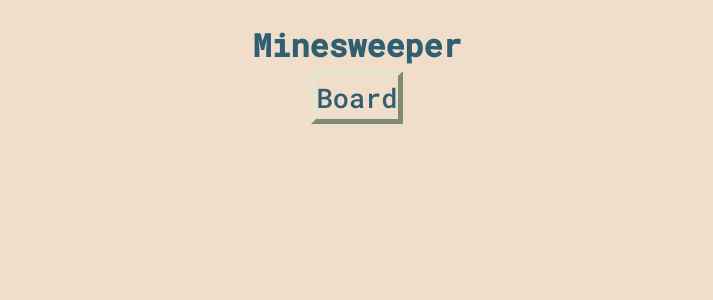
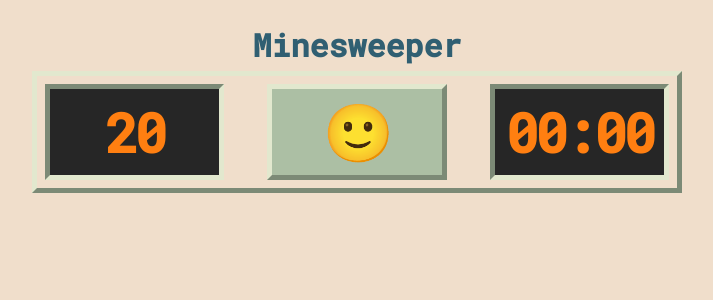
Before and after one commit to Darkmift/vue-mine-sweeper, a Vue app: page / in a window 1280 px wide. Shown: the top 300 px of the page, without its empty margins (283-996 px from the left). Built offline with nearby package versions, Linux system fonts and the light colour scheme.

Commit message:
added topbar template

```diff
--- a/src/components/Board.vue
+++ b/src/components/Board.vue
@@ -1,5 +1,7 @@
 <template>
-	<div class="board">Board</div>
+	<div class="board">
+		<top-bar />
+	</div>
 </template>
 
 <style scoped lang="scss">
@@ -9,5 +11,6 @@
 </style>
 
 <script>
-export default { name: "Board" };
+import TopBar from "./TopBar";
+export default { name: "Board", components: { TopBar } };
 </script>
--- /dev/null
+++ b/src/components/TopBar.vue
@@ -0,0 +1,54 @@
+<template>
+	<div class="top-bar flex j-between a-stretch">
+		<div class="display-mines"><h1>20</h1></div>
+		<button class="status-emoji"><span>🙂</span></button>
+		<div class="timer"><h1>00:00</h1></div>
+	</div>
+</template>
+
+<style scoped lang="scss">
+.top-bar {
+	min-width: 50vw;
+	padding: 1vmin;
+
+	.box-size {
+		display: flex;
+		justify-content: center;
+		align-items: center;
+		width: 14vw;
+		padding: 0 30px;
+		letter-spacing: -3px;
+	}
+
+	.display-mines,
+	.timer {
+		@extend .box-size;
+		background: #262626;
+		border: 5px solid;
+		border-color: #7c8a76 #e2e8ce #e2e8ce #7c8a76;
+		color: #ff7f11;
+	}
+
+	.status-emoji {
+		@extend .box-size;
+		padding-top: 5px;
+		background: #acbfa4;
+		@extend .main-border;
+		outline: none;
+		font-size: 2.1em;
+		cursor: pointer;
+		line-height: 100%;
+		span {
+			padding: 5px;
+		}
+
+		&:active {
+			@extend .main-border-inverted;
+		}
+	}
+}
+</style>
+
+<script>
+export default { name: "Top-Bar" };
+</script>
--- a/src/styles/_board.scss
+++ b/src/styles/_board.scss
@@ -3,3 +3,8 @@
   border-color: $clr5 $clr6 $clr6 $clr5;
   box-sizing: border-box;
 }
+
+.main-border-inverted {
+  @extend .main-border;
+  border-color: $clr6 $clr5 $clr5 $clr6;
+}
--- a/src/styles/basics/_flex.scss
+++ b/src/styles/basics/_flex.scss
@@ -5,6 +5,9 @@
   }
   &.a-center {
     align-items: center;
+  }
+  &.a-stretch {
+    align-items: stretch;
   }
   &.j-center {
     justify-content: center;
```
